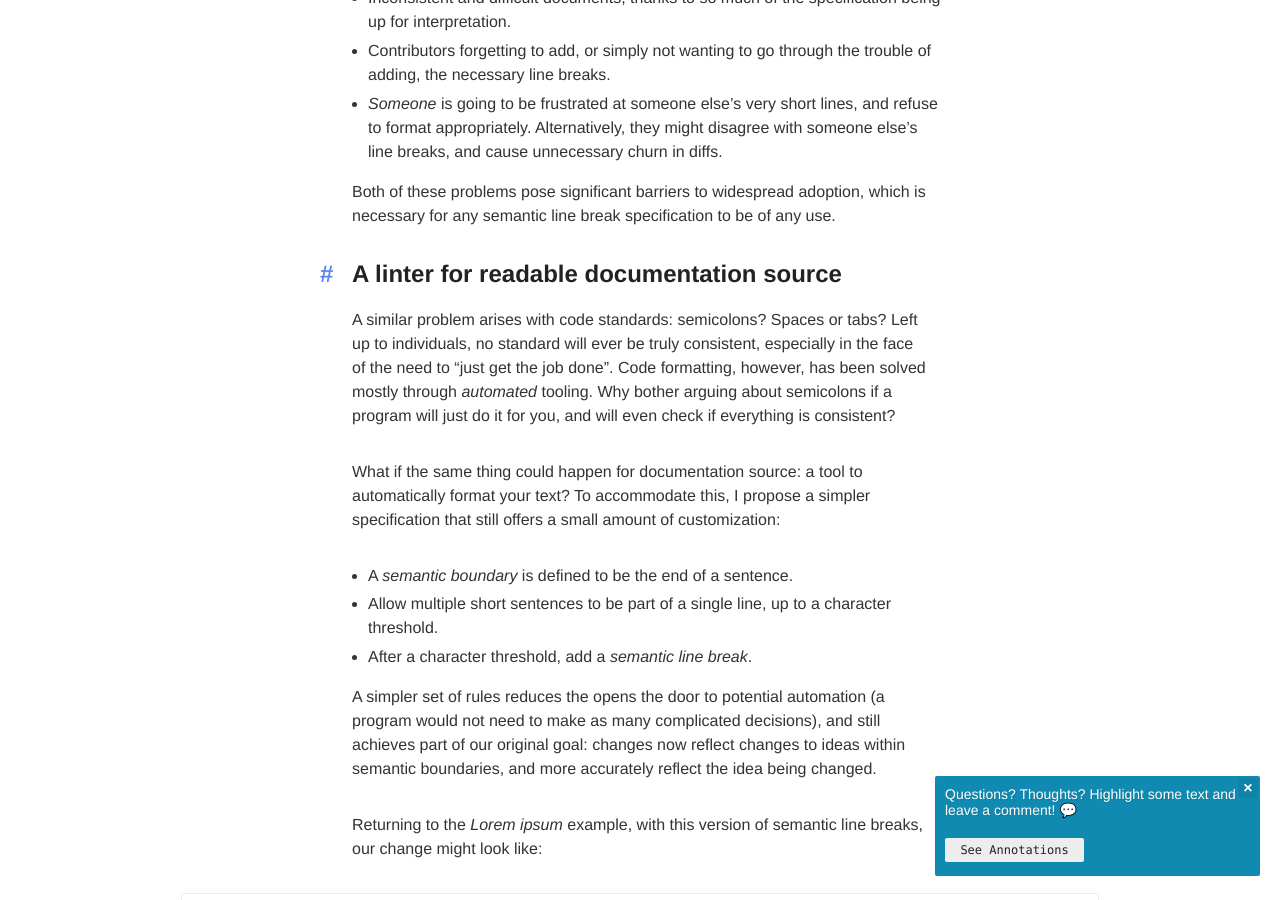
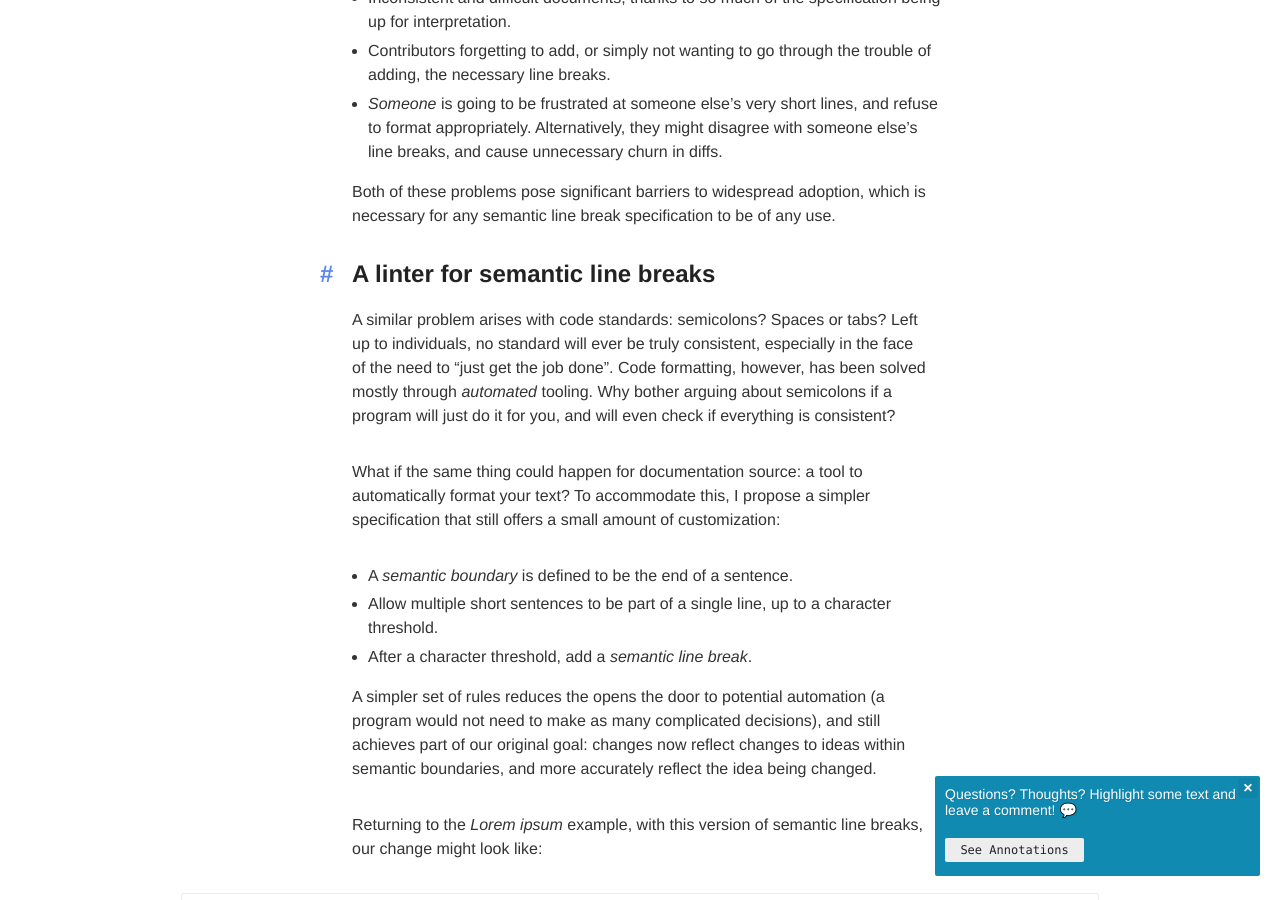
Before and after one commit to bobheadxi/bobheadxi.github.io, a Jekyll site: the page built from content/_posts/2021-02-18-semantic-line-breaks.md, in a window 1280 px wide and 900 px high, scrolled down 2769 px. Built offline with Jekyll 4.4.1, drawn with Linux system fonts in a browser that asks for light colours; nearby versions of some CDN libraries; emoji names are drawn with the system emoji font; a style sheet for code colours, icons or effects is not loaded.

Commit message:
rename section heading

```diff
--- a/content/_posts/2021-02-18-semantic-line-breaks.md
+++ b/content/_posts/2021-02-18-semantic-line-breaks.md
@@ -84,7 +84,7 @@ and should act towards one another in a spirit of brotherhood.
 
 Both of these problems pose significant barriers to widespread adoption, which is necessary for any semantic line break specification to be of any use.
 
-## A linter for readable documentation source
+## A linter for semantic line breaks
 
 A similar problem arises with code standards: semicolons? Spaces or tabs? Left up to individuals, no standard will ever be truly consistent, especially in the face of the need to "just get the job done". Code formatting, however, has been solved mostly through *automated* tooling. Why bother arguing about semicolons if a program will just do it for you, and will even check if everything is consistent?
 
```
